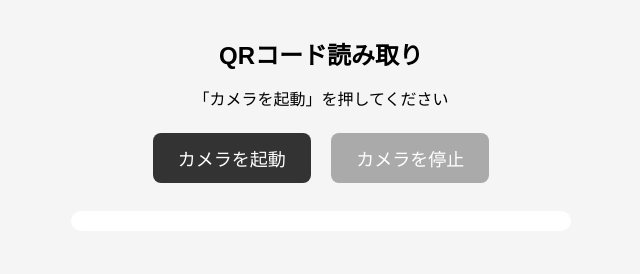
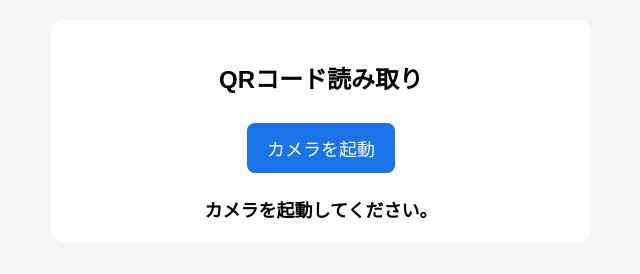
Before and after one commit to kadoma-nk/qr-reception, a plain HTML site: page index.html in a window 1280 px wide. Shown: the whole page, without its empty margins (319-959 px from the left). Drawn offline with Linux system fonts and the light colour scheme.

Commit message:
Update index.html

```diff
--- a/index.html
+++ b/index.html
@@ -1,230 +1,81 @@
 <!DOCTYPE html>
 <html lang="ja">
 <head>
-  <meta charset="UTF-8">
-  <meta name="viewport" content="width=device-width, initial-scale=1.0">
+<meta charset="UTF-8">
+<meta name="viewport" content="width=device-width,initial-scale=1">
+<title>QRコード読み取り</title>
+<script src="https://unpkg.com/html5-qrcode"></script>
+<style>
+body{font-family:sans-serif;text-align:center;margin:0;padding:20px;background:#f5f5f5}
+.box{max-width:500px;margin:auto;background:white;padding:20px;border-radius:12px}
+#reader{width:100%;margin:20px auto}
+button{font-size:18px;padding:12px 20px;margin:8px;border:0;border-radius:8px;background:#1a73e8;color:white}
+#message{font-size:18px;font-weight:bold;margin-top:15px}
+</style>
+</head>
+<body>
+<div class="box">
+<h2>QRコード読み取り</h2>
+<div id="reader"></div>
+<button id="startButton" onclick="startScanner()">カメラを起動</button>
+<button id="stopButton" onclick="stopScanner()" style="display:none">カメラを停止</button>
+<div id="message">カメラを起動してください。</div>
+</div>
 
-  <title>QRコード読み取り</title>
+<script>
+let scanner=null;
+let scanning=false;
 
-  <script src="https://unpkg.com/html5-qrcode" type="text/javascript"></script>
+async function startScanner(){
+  if(scanning)return;
+  document.getElementById("message").textContent="カメラを起動しています…";
 
-  <style>
-    body {
-      font-family: sans-serif;
-      margin: 0;
-      padding: 20px;
-      background: #f5f5f5;
-      text-align: center;
-    }
+  try{
+    scanner=new Html5Qrcode("reader");
+    await scanner.start(
+      {facingMode:"environment"},
+      {fps:10,qrbox:{width:250,height:250}},
+      onScanSuccess,
+      ()=>{}
+    );
 
-    h1 {
-      font-size: 24px;
-      margin-bottom: 10px;
-    }
+    scanning=true;
+    document.getElementById("startButton").style.display="none";
+    document.getElementById("stopButton").style.display="inline-block";
+    document.getElementById("message").textContent="QRコードを枠内に合わせてください。";
+  }catch(err){
+    document.getElementById("message").textContent="カメラを起動できませんでした。";
+  }
+}
 
-    .message {
-      margin: 15px 0;
-      font-size: 16px;
-    }
+async function onScanSuccess(decodedText){
+  if(!scanning)return;
+  scanning=false;
 
-    #reader {
-      width: 100%;
-      max-width: 500px;
-      margin: 20px auto;
-      background: white;
-      border-radius: 10px;
-      padding: 10px;
-      box-sizing: border-box;
-    }
+  try{await scanner.stop();}catch(e){}
 
-    button {
-      font-size: 18px;
-      padding: 12px 25px;
-      margin: 8px;
-      border: none;
-      border-radius: 8px;
-      background: #333;
-      color: white;
-    }
+  document.getElementById("reader").style.display="none";
+  document.getElementById("startButton").style.display="none";
+  document.getElementById("stopButton").style.display="none";
 
-    button:disabled {
-      background: #aaa;
-    }
+  if(window.opener&&!window.opener.closed){
+    window.opener.postMessage({type:"qr-scanned",text:decodedText},"*");
+    document.getElementById("message").textContent="受付画面へ送信しました。";
+    setTimeout(()=>window.close(),800);
+  }else{
+    document.getElementById("message").textContent="受付画面が見つかりません。受付スタッフ専用ページから開いてください。";
+  }
+}
 
-    #result {
-      margin-top: 20px;
-      padding: 15px;
-      background: white;
-      border-radius: 8px;
-      word-break: break-all;
-      display: none;
-    }
-
-    .success {
-      color: green;
-      font-weight: bold;
-      font-size: 20px;
-    }
-
-    .error {
-      color: #c00;
-    }
-  </style>
-</head>
-
-<body>
-
-  <h1>QRコード読み取り</h1>
-
-  <div class="message" id="message">
-    「カメラを起動」を押してください
-  </div>
-
-  <button id="startButton" onclick="startScanner()">
-    カメラを起動
-  </button>
-
-  <button id="stopButton" onclick="stopScanner()" disabled>
-    カメラを停止
-  </button>
-
-  <div id="reader"></div>
-
-  <div id="result"></div>
-
-  <script>
-
-    let scanner = null;
-    let scanning = false;
-    let alreadyScanned = false;
-
-    // カメラを起動
-    function startScanner() {
-
-      if (scanning) return;
-
-      alreadyScanned = false;
-
-      document.getElementById("message").textContent =
-        "QRコードをカメラに映してください";
-
-      document.getElementById("startButton").disabled = true;
-      document.getElementById("stopButton").disabled = false;
-
-      scanner = new Html5Qrcode("reader");
-
-      scanner.start(
-        { facingMode: "environment" },
-
-        {
-          fps: 10,
-          qrbox: {
-            width: 250,
-            height: 250
-          }
-        },
-
-        function(decodedText) {
-
-          // 同じQRを何度も読み取らない
-          if (alreadyScanned) return;
-
-          alreadyScanned = true;
-
-          document.getElementById("message").innerHTML =
-            '<span class="success">QRコードを読み取りました</span>';
-
-          document.getElementById("result").style.display = "block";
-          document.getElementById("result").textContent =
-            decodedText;
-
-          // カメラを停止
-          stopScanner();
-
-          // 元の受付ページへQR情報を返す
-          if (window.opener && !window.opener.closed) {
-
-            window.opener.postMessage(
-              {
-                type: "qr-scanned",
-                text: decodedText
-              },
-              "*"
-            );
-
-            document.getElementById("message").innerHTML =
-              '<span class="success">受付画面へ送信しました</span><br>' +
-              'この画面を閉じてください。';
-
-            // 少し待ってから自分を閉じる
-            setTimeout(function() {
-              window.close();
-            }, 1000);
-
-          } else {
-
-            document.getElementById("message").innerHTML =
-              '<span class="error">受付画面が見つかりません。</span><br>' +
-              '受付スタッフ専用ページから開いてください。';
-
-          }
-
-        },
-
-        function(errorMessage) {
-          // QRを見つけられない場合は何もしない
-        }
-
-      ).then(function() {
-
-        scanning = true;
-
-      }).catch(function(error) {
-
-        console.error(error);
-
-        document.getElementById("message").innerHTML =
-          '<span class="error">' +
-          'カメラを起動できませんでした。<br>' +
-          'カメラの使用を許可してください。' +
-          '</span>';
-
-        document.getElementById("startButton").disabled = false;
-        document.getElementById("stopButton").disabled = true;
-
-      });
-    }
-
-
-    // カメラを停止
-    function stopScanner() {
-
-      if (!scanner || !scanning) {
-        document.getElementById("startButton").disabled = false;
-        document.getElementById("stopButton").disabled = true;
-        return;
-      }
-
-      scanner.stop().then(function() {
-
-        scanner.clear();
-        scanning = false;
-
-        document.getElementById("startButton").disabled = false;
-        document.getElementById("stopButton").disabled = true;
-
-      }).catch(function(error) {
-
-        console.error(error);
-        scanning = false;
-
-        document.getElementById("startButton").disabled = false;
-        document.getElementById("stopButton").disabled = true;
-
-      });
-    }
-
-  </script>
-
+async function stopScanner(){
+  if(scanner&&scanning){
+    try{await scanner.stop();}catch(e){}
+    scanning=false;
+  }
+  document.getElementById("startButton").style.display="inline-block";
+  document.getElementById("stopButton").style.display="none";
+  document.getElementById("message").textContent="カメラを停止しました。";
+}
+</script>
 </body>
 </html>
```
